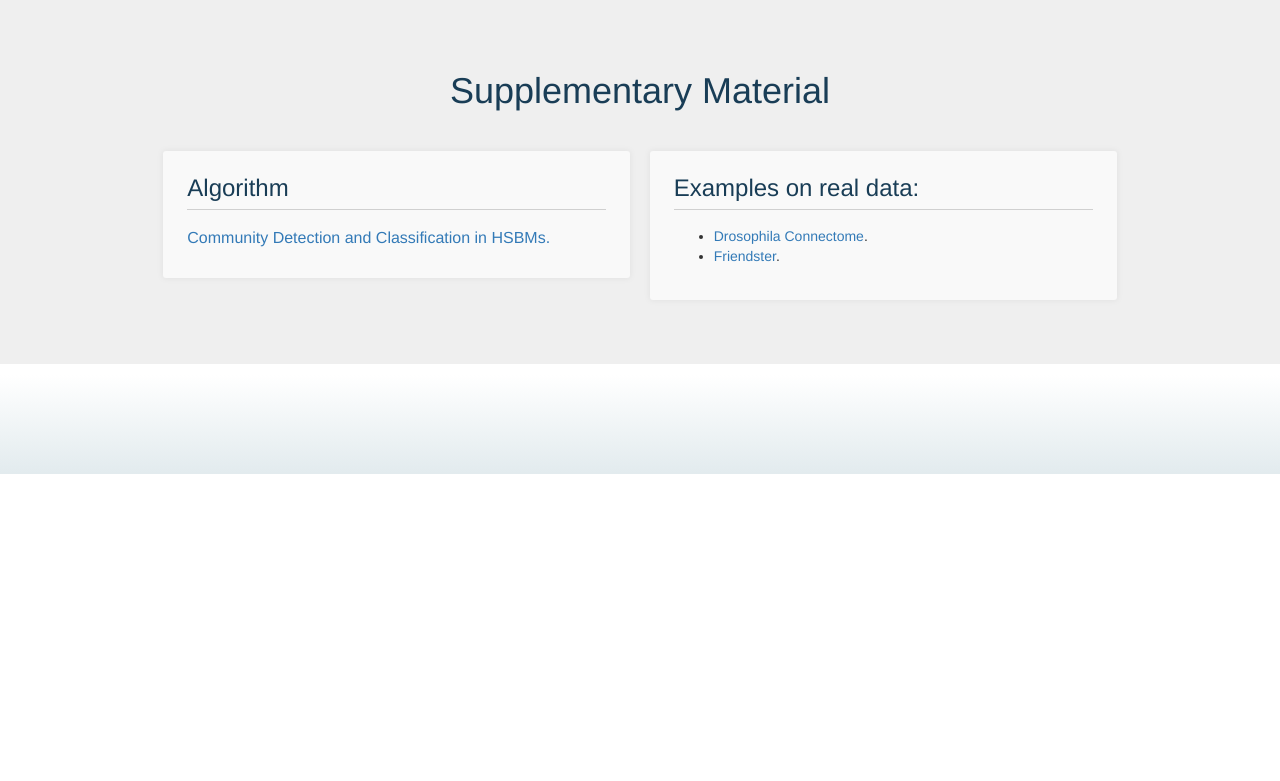
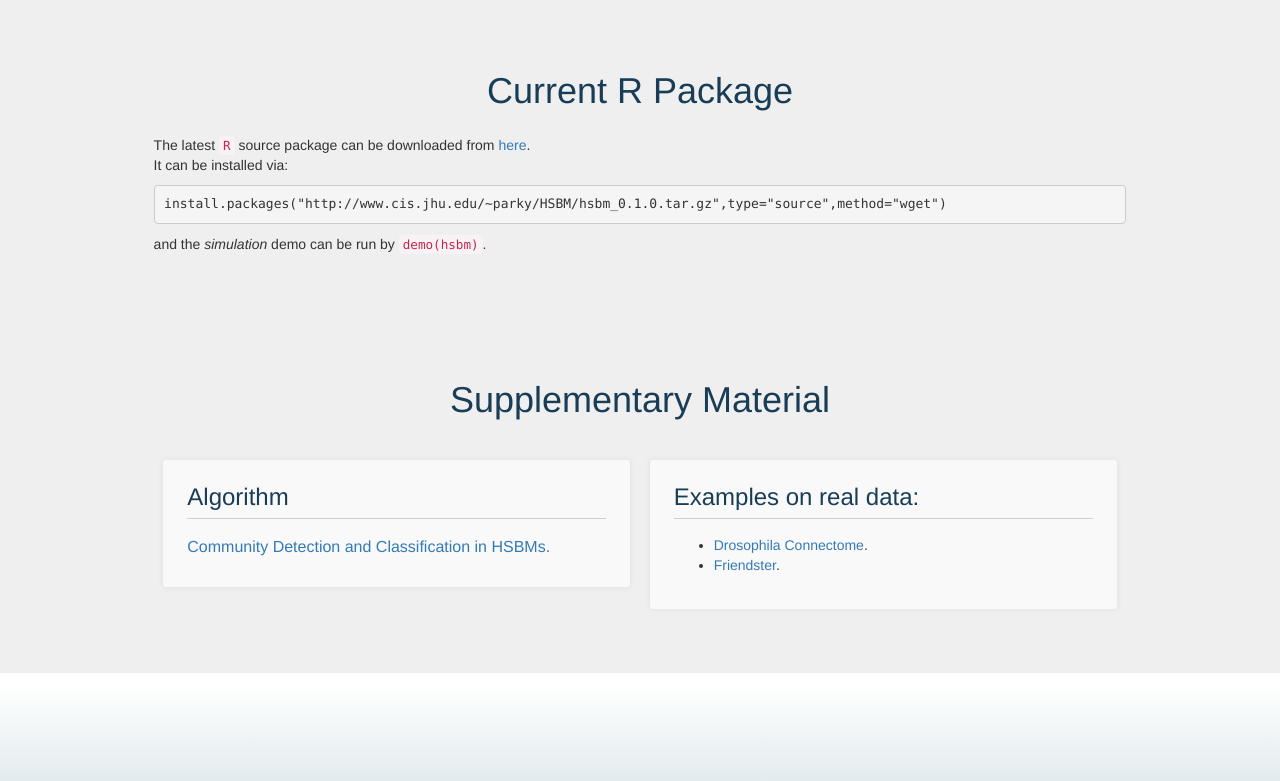
Before and after one commit to neurodata-papers/hsbm, a website: page index.html in a window 1280 px wide. Shown: the part 1693-2474 px from the top of the page. Before the commit the page ends 2167 px from the top, so only its background shows below. Drawn offline with Linux system fonts and the light colour scheme.

Commit message:
added package link

```diff
--- a/index.html
+++ b/index.html
@@ -20,6 +20,8 @@
     <div class="header-navbar-hamburger"></div>
     <ul class="header-navbar-items">
       <li class="header-navbar-item"><a href="#publication" class="header-navbar-link">Publication</a></li>
+      <li class="header-navbar-item"><a href="#rpack"
+          class="header-navbar-link">R Package</a></li>
       <li class="header-navbar-item"><a href="#faq" class="header-navbar-link">Supplements</a></li>
     </ul>
   </div>
@@ -52,6 +54,15 @@
 <iframe src="https://arxiv.org/pdf/1503.02115.pdf?embedded=true"
   width="640" height="800" align="middle"></iframe>
 
+</div>
+
+  <div id="rpack" class="faq">
+    <h2 class="heading-faq">Current R Package</h2>
+
+<p>The latest <code>R</code> source package can be downloaded from <a href="http://www.cis.jhu.edu/~parky/HSBM/hsbm_0.1.0.tar.gz">here</a>.<br />
+It can be installed via:</p>
+<pre class="r"><code>install.packages(&quot;http://www.cis.jhu.edu/~parky/HSBM/hsbm_0.1.0.tar.gz&quot;,type=&quot;source&quot;,method=&quot;wget&quot;)</code></pre>
+<p>and the <em>simulation</em> demo can be run by <code>demo(hsbm)</code>.</p>
 </div>
 
   <div id="faq" class="faq">
```
